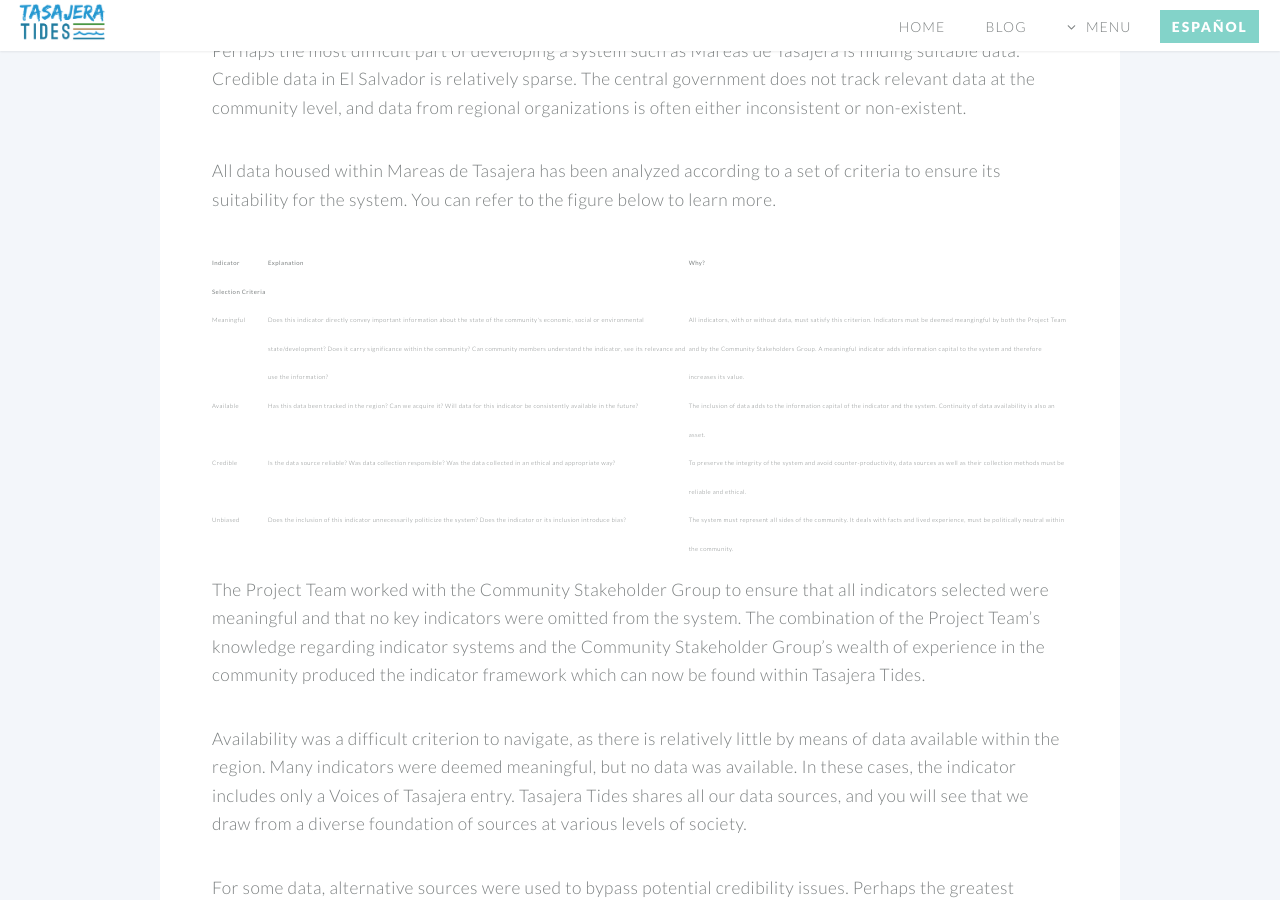
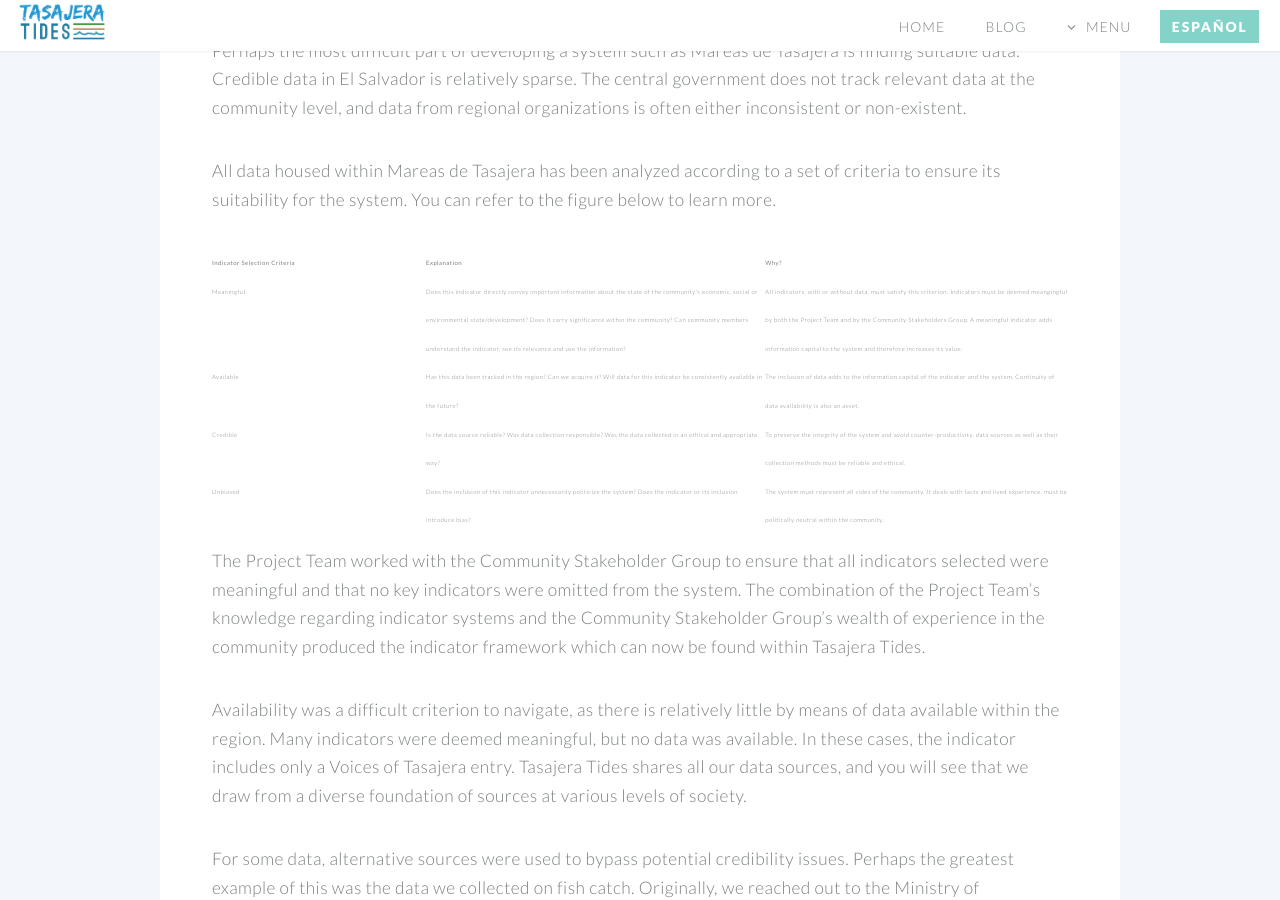
Before and after one commit to danteo90/danteo90.github.io, a Jekyll site: the page built from the-project.html, in a window 1280 px wide and 900 px high, scrolled down 1638 px. Built offline with Jekyll 4.4.1, drawn with Linux system fonts in a browser that asks for light colours.

Commit message:
Update the-project.html

```diff
--- a/the-project.html
+++ b/the-project.html
@@ -39,7 +39,7 @@ layout: default-en
 									<p>All data housed within Mareas de Tasajera has been analyzed according to a set of criteria to ensure its suitability for the system. You can refer to the figure below to learn more.</p>
 									<table style="font-size: 6px;">
 										<tr>
-											<td><strong>Indicator Selection Criteria</strong></td>
+											<td style="width: 25%;"><strong>Indicator Selection Criteria</strong></td>
 											<td><strong>Explanation</strong></td>
 											<td><strong>Why?</strong></td>
 										</tr>
```
